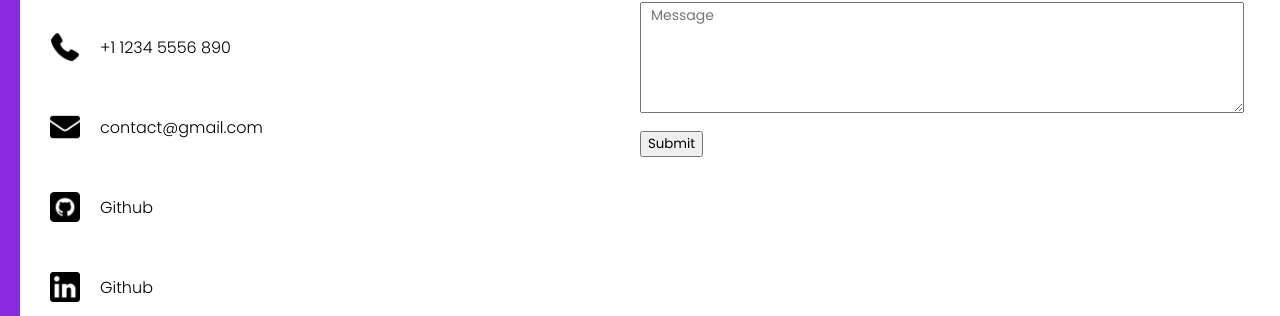
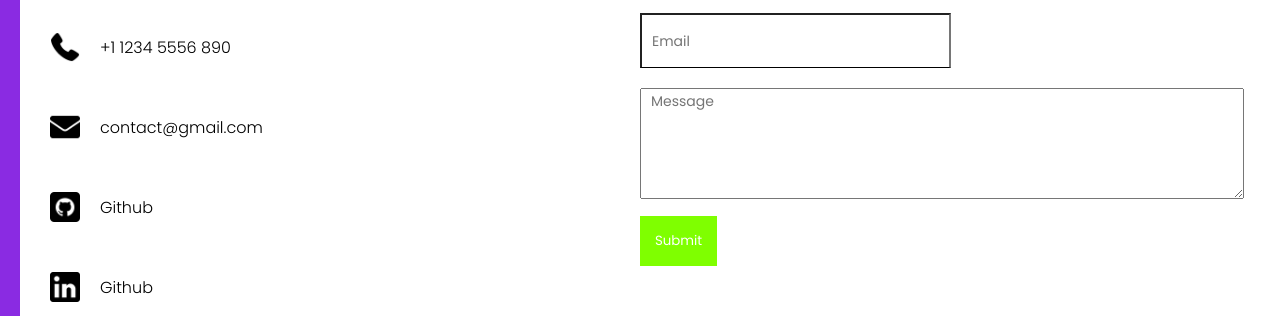
Before and after one commit to snowleopardAlexa/react-portfolio-2021, a React (Create React App) app: page / in a window 1280 px wide. Shown: the part 2896-3212 px from the top of the page. Built offline with nearby package versions, Linux system fonts and the light colour scheme.

Commit message:
style btn

```diff
--- a/src/components/Contact/contact.css
+++ b/src/components/Contact/contact.css
@@ -21,6 +21,10 @@
 
 .c-right {
     flex: 1;
+    display: flex;
+    flex-direction: column;
+    align-items: center;
+    justify-content: center;
 }
 
 .c-title {
@@ -65,3 +69,12 @@ textarea {
     font-size: 14px;
     padding-left: 10px;
 }
+
+button {
+    border: none;
+    padding: 15px;
+    background-color: chartreuse;
+    color: white;
+    font-weight: 500;
+    cursor: pointer;
+}
```
